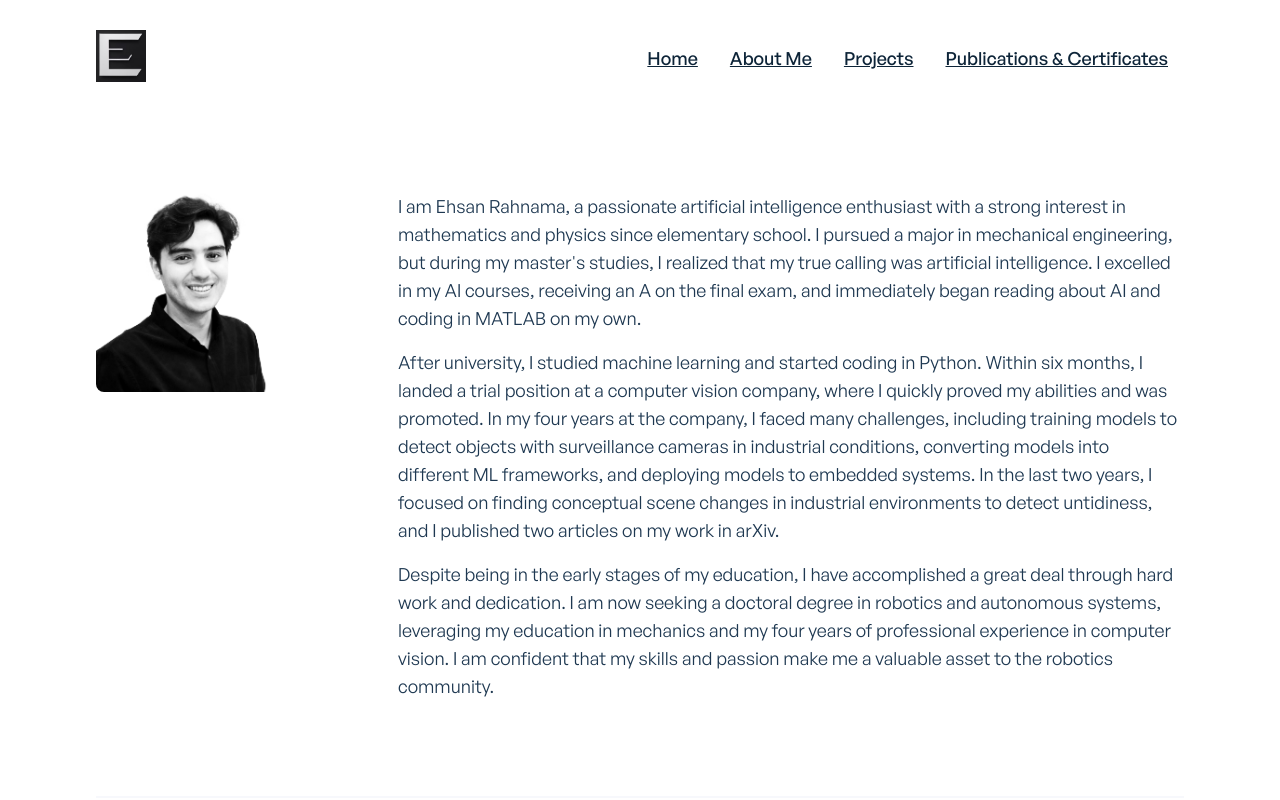
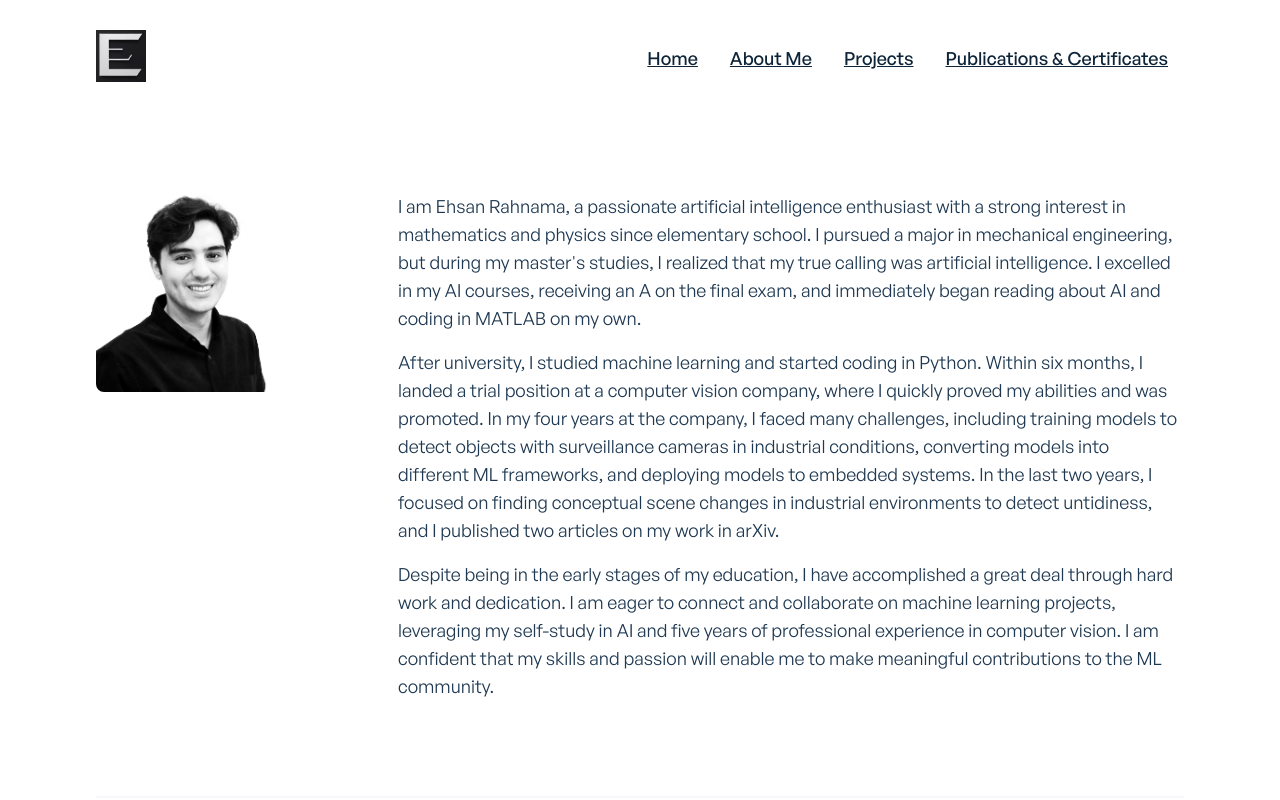
Before and after one commit to ehsanrahnama/website, a Next.js app: page /about in a window 1280 px wide. Shown: the top 800 px of the page. Built offline with nearby package versions, Linux system fonts and the light colour scheme.

Commit message:
Update aboutMeData.js

```diff
--- a/data/aboutMeData.js
+++ b/data/aboutMeData.js
@@ -11,6 +11,6 @@ export const aboutMeData = [
   },
   {
     id: uuidv4(),
-    bio: "Despite being in the early stages of my education, I have accomplished a great deal through hard work and dedication. I am now seeking a doctoral degree in robotics and autonomous systems, leveraging my education in mechanics and my four years of professional experience in computer vision. I am confident that my skills and passion make me a valuable asset to the robotics community.",
+    bio: "Despite being in the early stages of my education, I have accomplished a great deal through hard work and dedication. I am eager to connect and collaborate on machine learning projects, leveraging my self-study in AI and five years of professional experience in computer vision. I am confident that my skills and passion will enable me to make meaningful contributions to the ML community.",
   },
 ];
```
